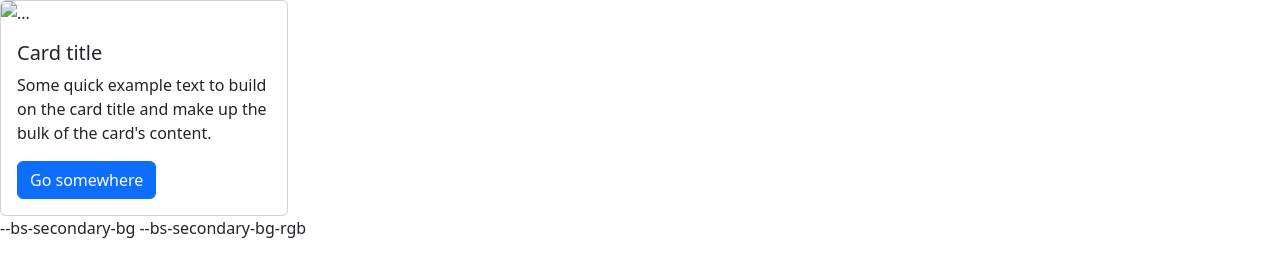
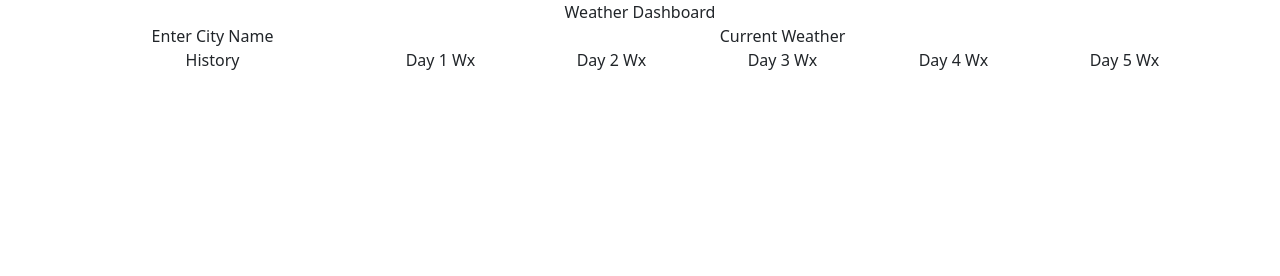
Before and after one commit to recenasu/06-Weather-Dashboard-Project, a plain HTML site: page index.html in a window 1280 px wide. Drawn offline with nearby package versions, Linux system fonts and the light colour scheme; no server answers.

Commit message:
added initial bootstrap grid

```diff
--- a/index.html
+++ b/index.html
@@ -7,28 +7,44 @@
     <title>Document</title>
     <link href="https://cdn.jsdelivr.net/npm/bootstrap@5.3.1/dist/css/bootstrap.min.css" rel="stylesheet"
         integrity="sha384-4bw+/aepP/YC94hEpVNVgiZdgIC5+VKNBQNGCHeKRQN+PtmoHDEXuppvnDJzQIu9" crossorigin="anonymous" />
-    <link rel="stylesheet" href="./assets/css/styles.css" />
 </head>
 
 <body>
-    <div class="card" style="width: 18rem;">
-        <img src="..." class="card-img-top" alt="...">
-        <div class="card-body">
-          <h5 class="card-title">Card title</h5>
-          <p class="card-text">Some quick example text to build on the card title and make up the bulk of the card's content.</p>
-          <a href="#" class="btn btn-primary">Go somewhere</a>
+    <div class="container text-center">
+        Weather Dashboard
+    </div>
+    <div class="container text-center">
+        <div class="row">
+            <div class="col-3">
+                Enter City Name
+            </div>
+            <div class="col">
+                Current Weather
+            </div>
         </div>
-      </div>
-    <script src="./assets/js/script.js"></script>
-    <script src="https://cdn.jsdelivr.net/npm/@popperjs/core@2.11.8/dist/umd/popper.min.js"
-        integrity="sha384-I7E8VVD/ismYTF4hNIPjVp/Zjvgyol6VFvRkX/vR+Vc4jQkC+hVqc2pM8ODewa9r"
-        crossorigin="anonymous"></script>
-    <script src="https://cdn.jsdelivr.net/npm/bootstrap@5.3.1/dist/js/bootstrap.min.js"
-        integrity="sha384-Rx+T1VzGupg4BHQYs2gCW9It+akI2MM/mndMCy36UVfodzcJcF0GGLxZIzObiEfa"
-        crossorigin="anonymous"></script>
+    </div>
+    <div class="container text-center">
+        <div class="row">
+            <div class="col-3">
+                History
+            </div>
+            <div class="col">
+                Day 1 Wx
+            </div>
+            <div class="col">
+                Day 2 Wx
+            </div>
+            <div class="col">
+                Day 3 Wx
+            </div>
+            <div class="col">
+                Day 4 Wx
+            </div>
+            <div class="col">
+                Day 5 Wx
+            </div>
+        </div>
+    </div>
 </body>
 
 </html>
-
---bs-secondary-bg
---bs-secondary-bg-rgb
```
